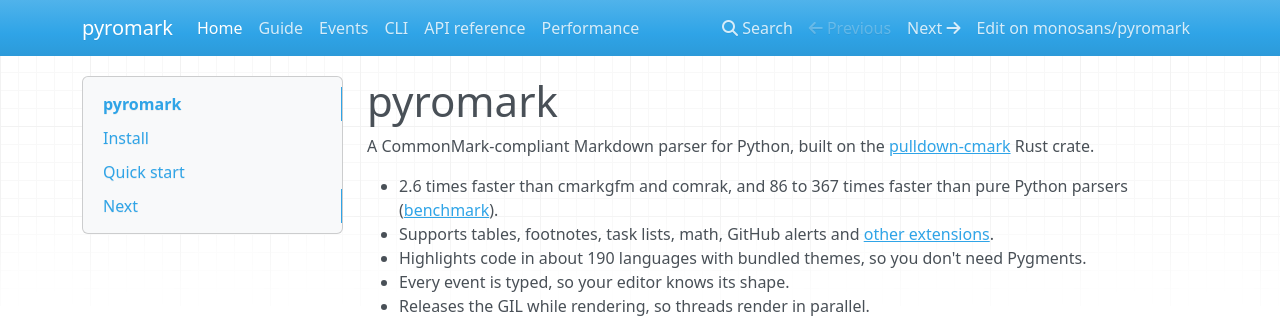
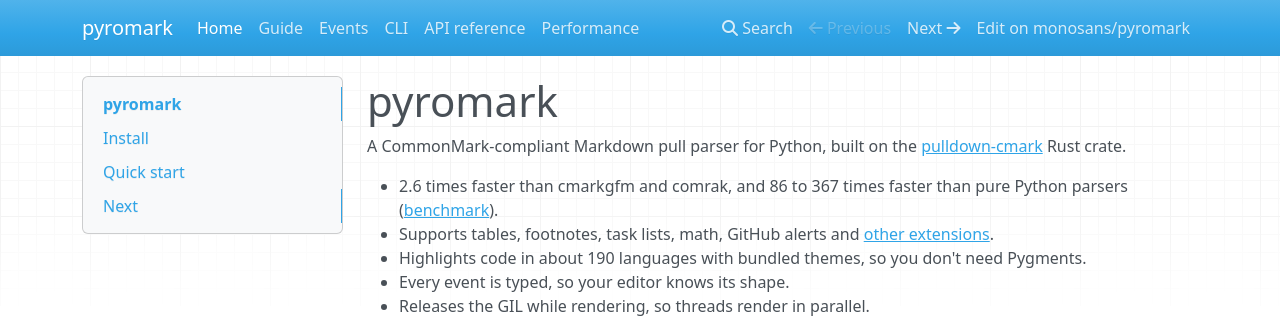
Before and after one commit to monosans/pyromark, an MkDocs documentation site: the page built from docs/index.md, in a window 1280 px wide and 1135 px high. Shown: the top 330 px of the window. Built offline with MkDocs 1.6.1, drawn with Linux system fonts in a browser that asks for light colours; nearby versions of some CDN libraries.

Commit message:
fix: call pyromark a pull parser again

```diff
--- a/docs/index.md
+++ b/docs/index.md
@@ -1,10 +1,10 @@
 ---
-title: Blazingly fast Markdown parser for Python
+title: Blazingly fast Markdown pull parser for Python
 ---
 
 # pyromark
 
-A CommonMark-compliant Markdown parser for Python, built on the [pulldown-cmark](https://github.com/pulldown-cmark/pulldown-cmark) Rust crate.
+A CommonMark-compliant Markdown pull parser for Python, built on the [pulldown-cmark](https://github.com/pulldown-cmark/pulldown-cmark) Rust crate.
 
 - 2.6 times faster than cmarkgfm and comrak, and 86 to 367 times faster than pure Python parsers ([benchmark](performance.md)).
 - Supports tables, footnotes, task lists, math, GitHub alerts and [other extensions](guide.md#enable-extensions).
--- a/mkdocs.yml
+++ b/mkdocs.yml
@@ -1,6 +1,6 @@
 site_name: pyromark
 site_url: https://monosans.github.io/pyromark
-site_description: Blazingly fast CommonMark-compliant Markdown parser for Python, written in Rust
+site_description: Blazingly fast CommonMark-compliant Markdown pull parser for Python, written in Rust
 strict: true
 repo_url: https://github.com/monosans/pyromark
 repo_name: monosans/pyromark
--- a/pyproject.toml
+++ b/pyproject.toml
@@ -1,7 +1,7 @@
 [project]
 name = "pyromark"
 version = "0.10.4"
-description = "Blazingly fast CommonMark-compliant Markdown parser for Python, written in Rust"
+description = "Blazingly fast CommonMark-compliant Markdown pull parser for Python, written in Rust"
 readme = "README.md"
 requires-python = ">=3.11"
 license = "MIT"
```
Also changed, not shown: README.md (+1 -1 lines).
